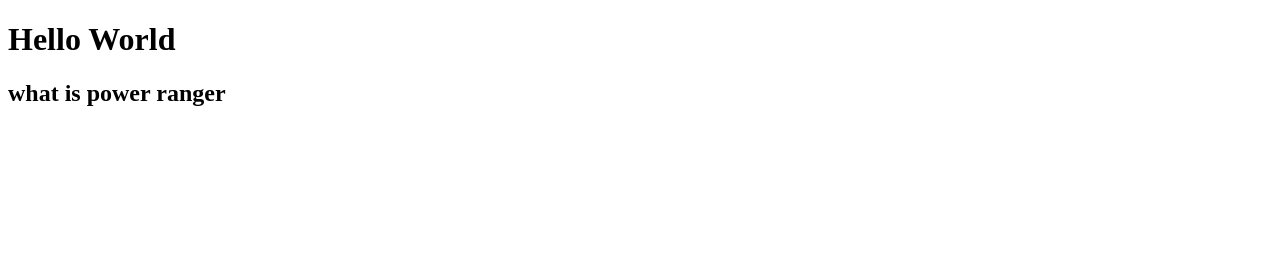
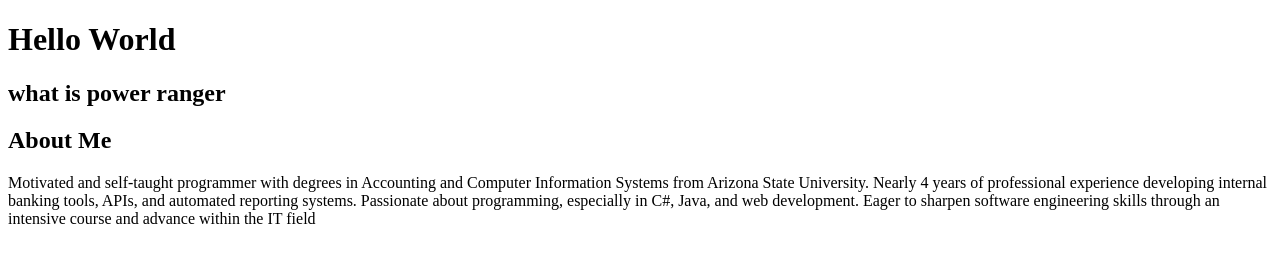
Before and after one commit to kbieman21/resume, a plain HTML site: page index.html in a window 1280 px wide. Drawn offline with Linux system fonts and the light colour scheme.

Commit message:
Added about me section

```diff
--- a/index.html
+++ b/index.html
@@ -1,12 +1,60 @@
+<!--Resume Assignment
+HTML :
+Structure:
+basic index boilerplate
+<title> in the <head>
+Name as <h1>
+contact information
+<section> on about me
+skills listed using <ul> or <ol>
+experience should be in its own <section> with <h3> or similar and <p> describing said experience
+Education should be in its own <section> with <h3> or similar and <p> describing said experience
+HTML Requirements
+At least 3 headings (<h1>, <h2>, <h3>)
+At least 2 paragraphs (<p>)
+At least 1 list (<ul> or <ol>)
+At least 1 image (<img>)
+At least 1 link (<a>— could link to email, portfolio, wiki, website or fake LinkedIn)
+CSS:
+Basic Text Styling
+Change the font family
+Change the font size
+Change the text color
+Background styling
+Background color for the whole page/specific sections or add backgtround image
+Spacing
+Use margin and/or padding on at least 2 elements
+Borders
+Add a border around at least 1 section
+Image styling
+Change image size
+Optional: make it circular with border-radius
+Stretch Goals:
+use a hover effect on links
+Center the main heading with text-align
+Custom section layout using class or id
+Add a subtle text shadow
+Create a "Contact Me" button
+add an <hr>
+add a google font that you enjoy -->
+
 <!DOCTYPE html>
 <html lang="en">
 <head>
     <meta charset="UTF-8">
     <meta name="viewport" content="width=device-width, initial-scale=1.0">
-    <title>Document</title>
+    <title>My Resume</title>
 </head>
 <body>
     <h1>Hello World</h1>
     <h2>what is power ranger</h2>
+    <section class="aboutme">
+        <h1>About Me</h1>
+        <p>Motivated and self-taught programmer with degrees in Accounting and Computer Information Systems from Arizona State University.
+            Nearly 4 years of professional experience developing internal banking tools, APIs, and automated reporting systems.
+            Passionate about programming, especially in C#, Java, and web development.
+            Eager to sharpen software engineering skills through an intensive course and advance within the IT field
+        </p>
+    </section>
 </body>
 </html>
```
